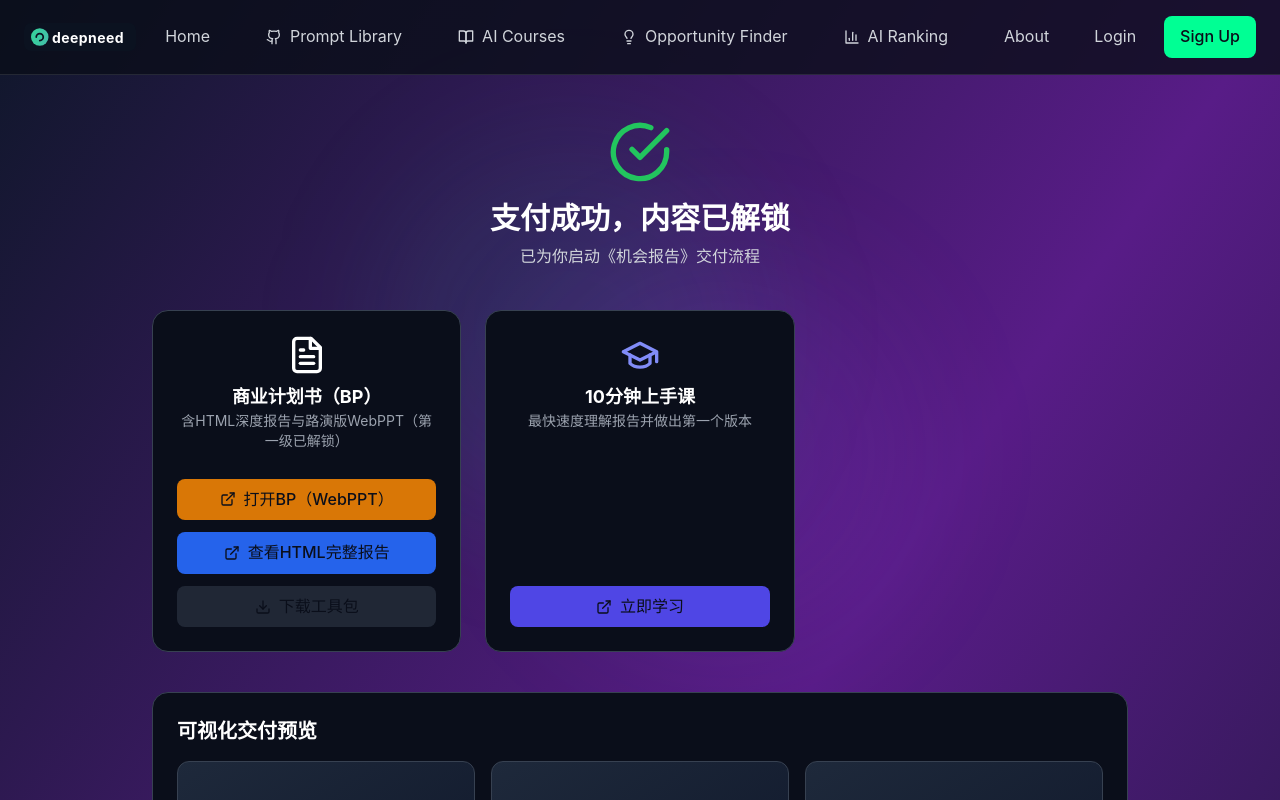
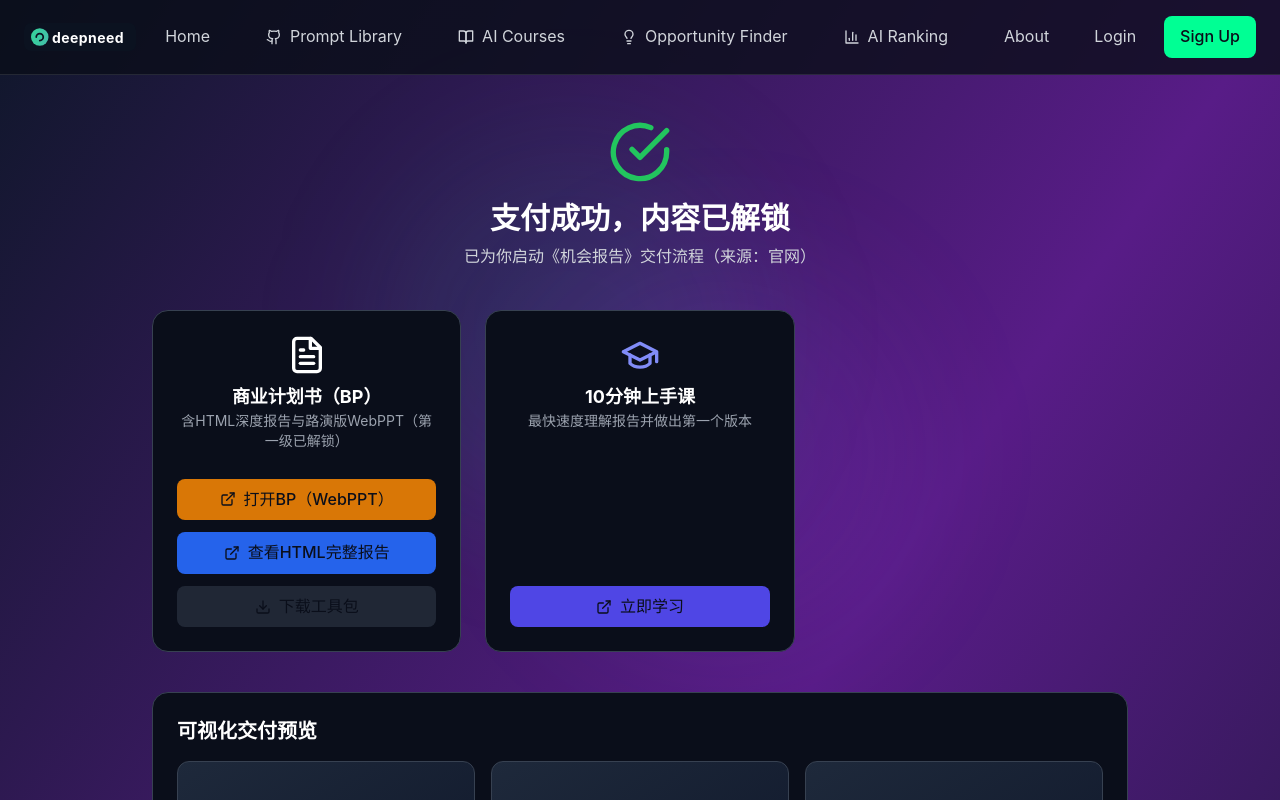
Before and after one commit to aicaichat/read2rich, a React (Vite) app in the folder apps/web/: page /delivery in a window 1280 px wide. Shown: the top 800 px of the page. Built offline with nearby package versions, Linux system fonts and the light colour scheme; no server answers.

Commit message:
feat(tracking): add pay funnel analytics and delivery source display (wechat/website)

```diff
--- a/apps/web/src/components/PaymentModal.tsx
+++ b/apps/web/src/components/PaymentModal.tsx
@@ -22,6 +22,7 @@ import {
 } from '@/lib/paymentService';
 import { useT } from '@/i18n';
 import { APP_CONFIG } from '@/config';
+import { track } from '@/lib/analytics';
 
 interface PaymentModalProps {
   isOpen: boolean;
@@ -56,6 +57,8 @@ export default function PaymentModal({
   // 打开即可显示二维码（仅保留支付宝），免费项目直接成功
   useEffect(() => {
     if (!isOpen) return;
+    // 埋点：支付弹窗打开
+    try { track('pay_modal_open', { channel: isWeixin ? 'wechat_h5' : 'website', opportunityId, price }); } catch {}
     if (opportunityId === '5') {
       setPaymentStep('success');
       setTimeout(() => {
@@ -91,6 +94,8 @@ export default function PaymentModal({
     try {
       // 创建支付订单
       const orderId = `order_${opportunityId}_${Date.now()}`;
+      setCurrentPaymentId(orderId);
+      try { track('pay_click', { method: isWeixin && selectedMethod === PaymentMethod.WECHAT ? 'wechat_jsapi' : 'alipay_qr', channel: isWeixin ? 'wechat_h5' : 'website', opportunityId, price }); } catch {}
       // 微信内优先走JSAPI
       if (isWeixin && selectedMethod === PaymentMethod.WECHAT && opportunityId !== '5') {
         const me = await fetch('/api/v1/wx/oauth/me').then(r=>r.json()).catch(()=>({}));
@@ -107,7 +112,7 @@ export default function PaymentModal({
         }).then(r=>r.json());
         const invoke = () => (window as any).WeixinJSBridge?.invoke('getBrandWCPayRequest', resp, (res: any)=>{
           if (res.err_msg === 'get_brand_wcpay_request:ok') handlePaymentSuccess();
-          else { setPaymentStep('error'); setErrorMessage('支付未完成'); }
+          else { setPaymentStep('error'); setErrorMessage('支付未完成'); try { track('pay_error', { method: 'wechat_jsapi', reason: res.err_msg }); } catch {} }
         });
         if (!(window as any).WeixinJSBridge) {
           document.addEventListener('WeixinJSBridgeReady', invoke, false);
@@ -160,6 +165,7 @@ export default function PaymentModal({
       console.error('支付处理失败:', error);
       setPaymentStep('error');
       setErrorMessage(error instanceof Error ? error.message : t('pay.failedGeneric','支付失败，请重试或联系客服'));
+      try { track('pay_error', { method: isWeixin && selectedMethod === PaymentMethod.WECHAT ? 'wechat_jsapi' : 'alipay_qr', message: (error as any)?.message || 'unknown' }); } catch {}
     }
   };
 
@@ -183,6 +189,7 @@ export default function PaymentModal({
   };
 
   const handlePaymentSuccess = () => {
+    try { track('pay_success', { channel: isWeixin ? 'wechat_h5' : 'website', opportunityId, orderId: currentPaymentId, price }); } catch {}
     // 生成报告内容
     const reportContent = reportGenerator.generatePDFContent(opportunityId);
     const quickStartKit = reportGenerator.generateQuickStartKit(opportunityId);
--- a/apps/web/src/pages/PostPurchaseDeliveryPage.tsx
+++ b/apps/web/src/pages/PostPurchaseDeliveryPage.tsx
@@ -20,6 +20,11 @@ export default function PostPurchaseDeliveryPage() {
   const opportunityId = searchParams.get('opportunityId') || '';
   const opportunityTitle = searchParams.get('opportunityTitle') || '机会报告';
   const orderId = searchParams.get('order_id') || searchParams.get('payment_id') || '';
+  const source = useMemo(() => {
+    const ua = (navigator.userAgent || '').toLowerCase();
+    if (/micromessenger/.test(ua)) return 'wechat_h5';
+    return 'website';
+  }, []);
   const score = searchParams.get('score');
   const difficulty = searchParams.get('difficulty');
 
@@ -53,6 +58,10 @@ export default function PostPurchaseDeliveryPage() {
     const timer = setTimeout(() => setShowProgress(false), 3200);
     return () => clearTimeout(timer);
   }, [showProgress]);
+
+  useEffect(() => {
+    try { track('delivery_page_open', { opportunityId, orderId, source }); } catch {}
+  }, [opportunityId, orderId, source]);
 
   // 确保页面加载时滚动到顶部
   useEffect(() => {
@@ -164,7 +173,7 @@ export default function PostPurchaseDeliveryPage() {
           <CheckCircle className="w-16 h-16 text-green-500 mx-auto mb-4" />
           <h1 className="text-3xl font-bold text-white mb-2">支付成功，内容已解锁</h1>
           <p className="text-gray-300">
-            {orderId ? `订单号：${orderId} • ` : ''}已为你启动《{opportunityTitle}》交付流程
+            {orderId ? `订单号：${orderId} • ` : ''}已为你启动《{opportunityTitle}》交付流程（来源：{source === 'wechat_h5' ? '微信内' : '官网'}）
             {score ? ` • 总分: ${score}/10` : ''}
             {difficulty ? ` • 难度: ${difficulty}` : ''}
           </p>
```
